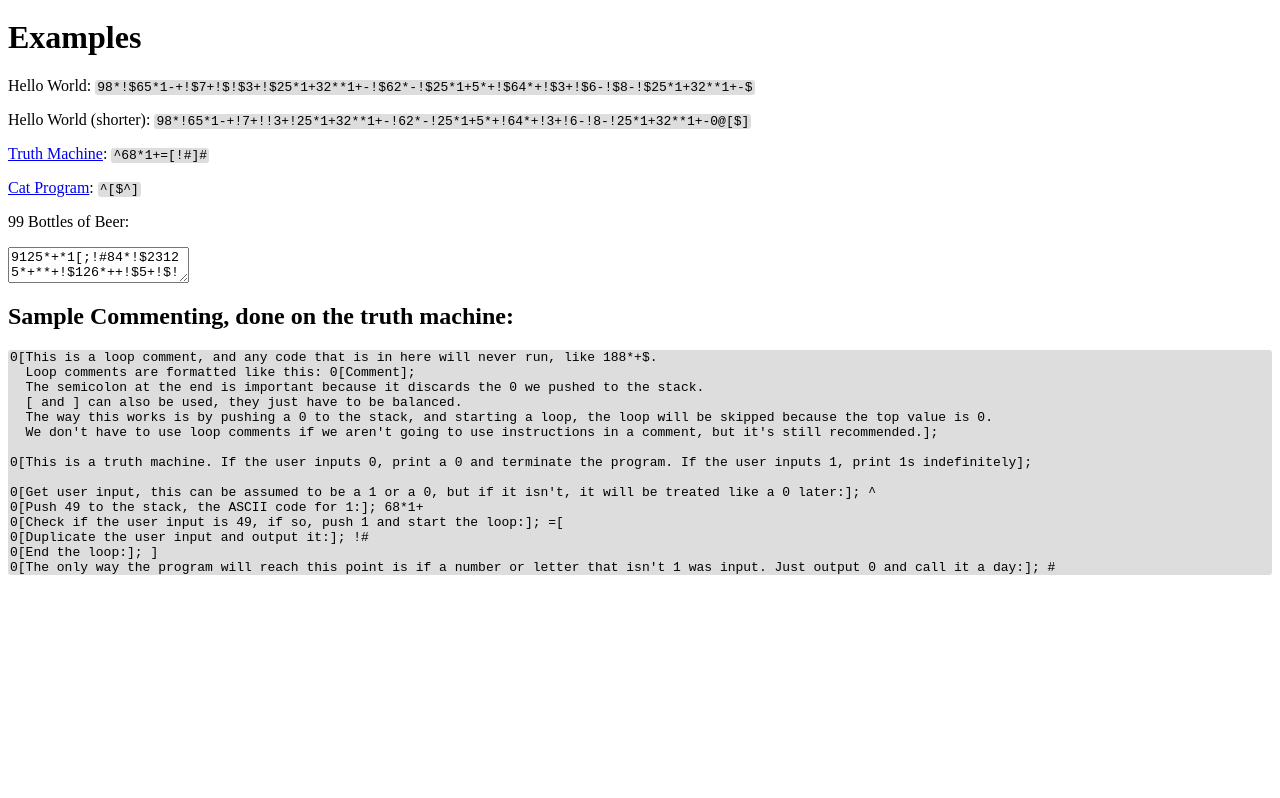
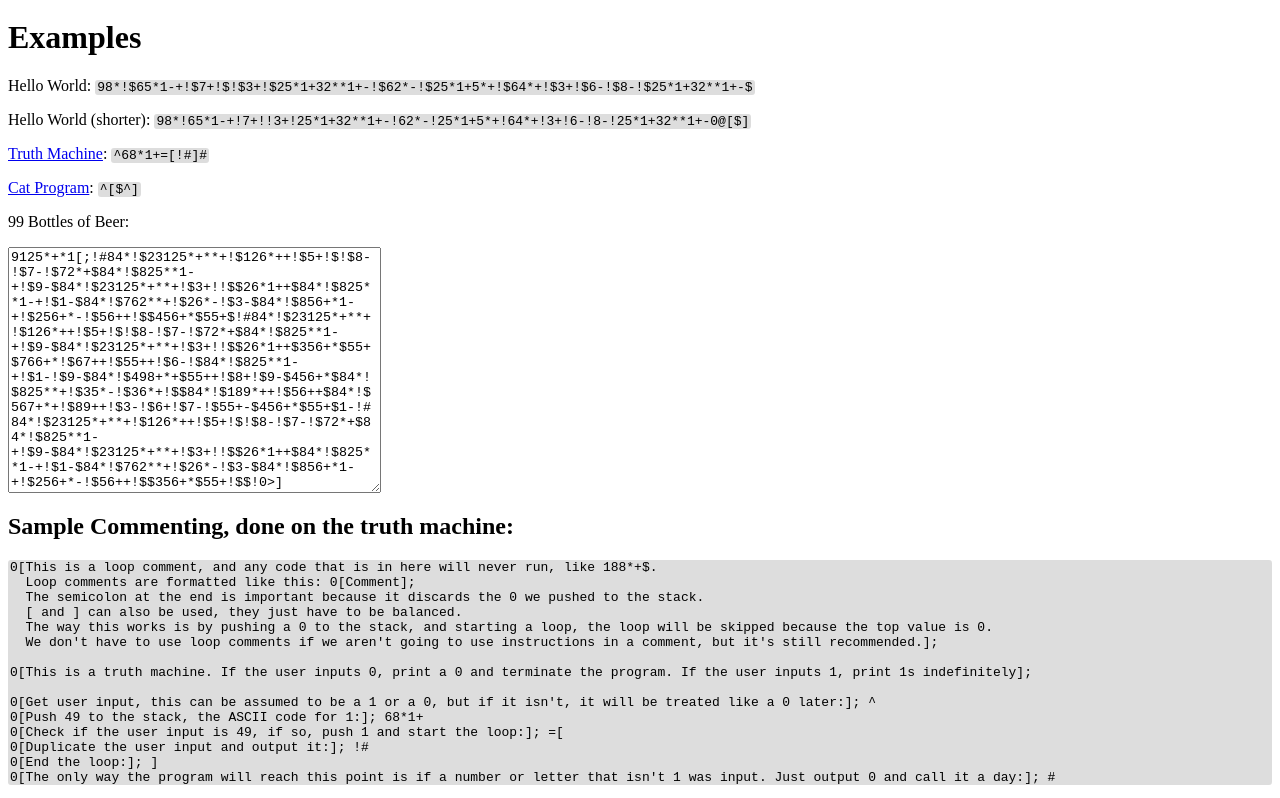
Before and after one commit to Stiathirs/NumSym, a plain HTML site: page index.html in a window 1280 px wide. Shown: the part 1000-1798 px from the top of the page. Before the commit the page ends 1588 px from the top, so only its background shows below. Drawn offline with Linux system fonts and the light colour scheme.

Commit message:
add properties to textarea

```diff
--- a/index.html
+++ b/index.html
@@ -52,7 +52,7 @@ Anything that isn't a command is automatically removed by the interpreter.</pre>
     <p><a target="_blank" href="https://esolangs.org/wiki/Truth-machine">Truth Machine</a>: <code>^68*1+=[!#]#</code></p>
     <p><a target="_blank" href="https://esolangs.org/wiki/Cat_program">Cat Program</a>: <code>^[$^]</code></p>
     <p>99 Bottles of Beer:</p>
-    <textarea readonly>9125*+*1[;!#84*!$23125*+**+!$126*++!$5+!$!$8-!$7-!$72*+$84*!$825**1-+!$9-$84*!$23125*+**+!$3+!!$$26*1++$84*!$825**1-+!$1-$84*!$762**+!$26*-!$3-$84*!$856+*1-+!$256+*-!$56++!$$456+*$55+$!#84*!$23125*+**+!$126*++!$5+!$!$8-!$7-!$72*+$84*!$825**1-+!$9-$84*!$23125*+**+!$3+!!$$26*1++$356+*$55+$766+*!$67++!$55++!$6-!$84*!$825**1-+!$1-!$9-$84*!$498+*+$55++!$8+!$9-$456+*$84*!$825**+!$35*-!$36*+!$$84*!$189*++!$56++$84*!$567+*+!$89++!$3-!$6+!$7-!$55+-$456+*$55+$1-!#84*!$23125*+**+!$126*++!$5+!$!$8-!$7-!$72*+$84*!$825**1-+!$9-$84*!$23125*+**+!$3+!!$$26*1++$84*!$825**1-+!$1-$84*!$762**+!$26*-!$3-$84*!$856+*1-+!$256+*-!$56++!$$356+*$55+!$$!0>]</textarea>
+    <textarea rows=16 cols=44 readonly>9125*+*1[;!#84*!$23125*+**+!$126*++!$5+!$!$8-!$7-!$72*+$84*!$825**1-+!$9-$84*!$23125*+**+!$3+!!$$26*1++$84*!$825**1-+!$1-$84*!$762**+!$26*-!$3-$84*!$856+*1-+!$256+*-!$56++!$$456+*$55+$!#84*!$23125*+**+!$126*++!$5+!$!$8-!$7-!$72*+$84*!$825**1-+!$9-$84*!$23125*+**+!$3+!!$$26*1++$356+*$55+$766+*!$67++!$55++!$6-!$84*!$825**1-+!$1-!$9-$84*!$498+*+$55++!$8+!$9-$456+*$84*!$825**+!$35*-!$36*+!$$84*!$189*++!$56++$84*!$567+*+!$89++!$3-!$6+!$7-!$55+-$456+*$55+$1-!#84*!$23125*+**+!$126*++!$5+!$!$8-!$7-!$72*+$84*!$825**1-+!$9-$84*!$23125*+**+!$3+!!$$26*1++$84*!$825**1-+!$1-$84*!$762**+!$26*-!$3-$84*!$856+*1-+!$256+*-!$56++!$$356+*$55+!$$!0>]</textarea>
     <h2>Sample Commenting, done on the truth machine:</h2>
     <pre><code style="display:block">0[This is a loop comment, and any code that is in here will never run, like 188*+$.
   Loop comments are formatted like this: 0[Comment];
```
